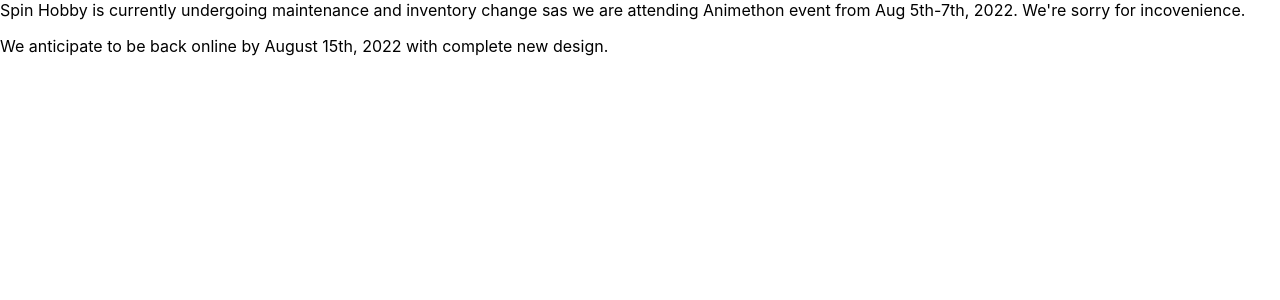
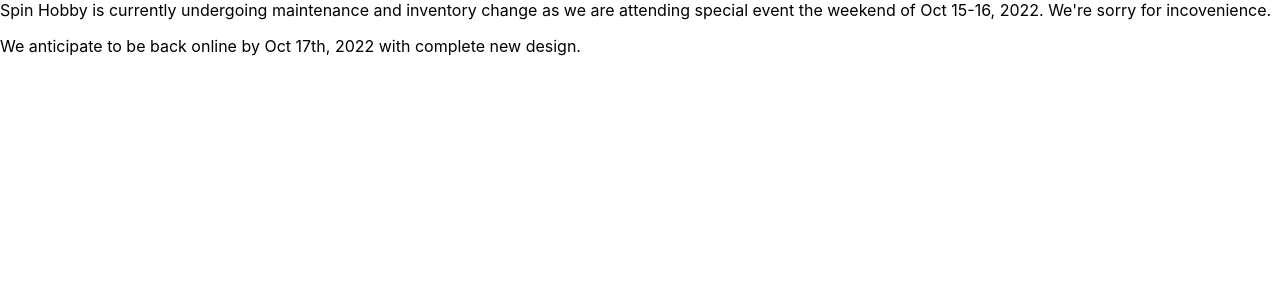
Before and after one commit to zTech-ca/spin-hobby, a React (Create React App) app: page / in a window 1280 px wide. Shown: the top 300 px of the page. Built offline with nearby package versions, Linux system fonts and the light colour scheme.

Commit message:
maintenance message for mid Oct event

```diff
--- a/src/App.tsx
+++ b/src/App.tsx
@@ -11,12 +11,12 @@ function App() {
   return (
     <>
       <div>
-        Spin Hobby is currently undergoing maintenance and inventory change sas
-        we are attending Animethon event from Aug 5th-7th, 2022. We're sorry for
-        incovenience.
+        Spin Hobby is currently undergoing maintenance and inventory change as
+        we are attending special event the weekend of Oct 15-16, 2022. We're
+        sorry for incovenience.
       </div>
       <p>
-        We anticipate to be back online by August 15th, 2022 with complete new
+        We anticipate to be back online by Oct 17th, 2022 with complete new
         design.
       </p>
     </>
```
